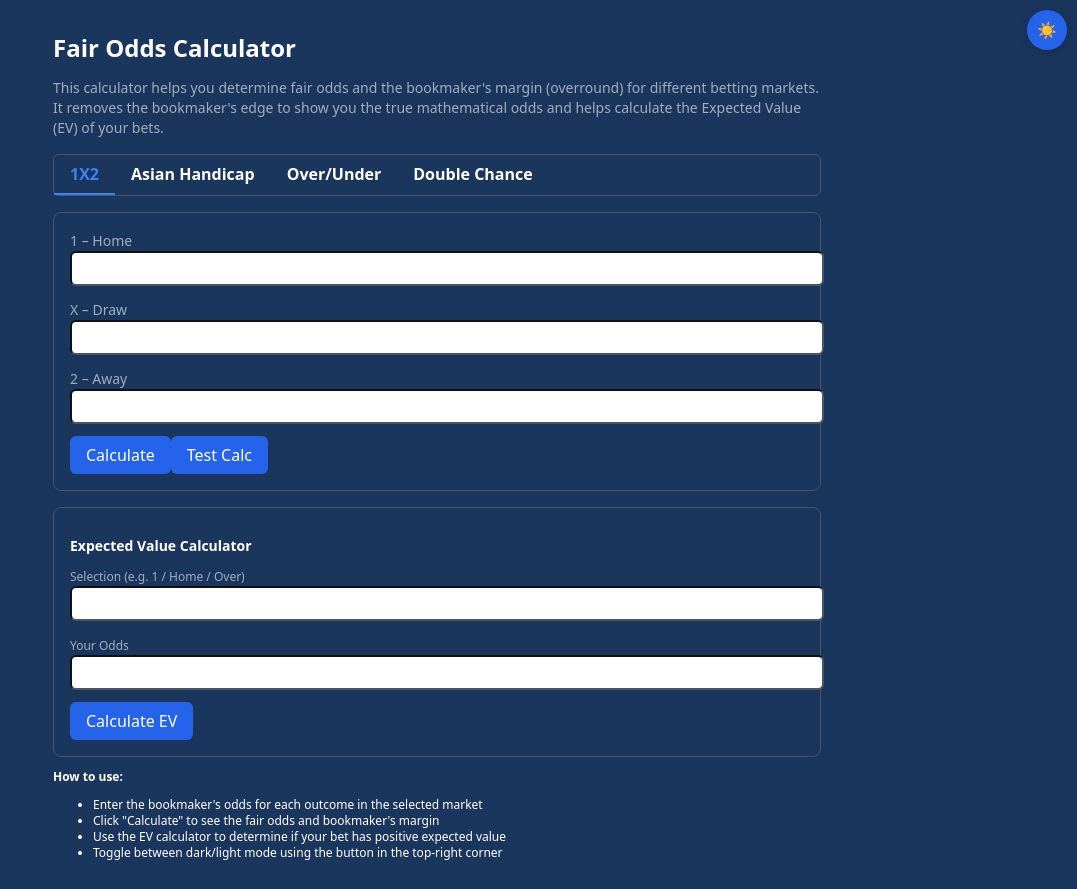
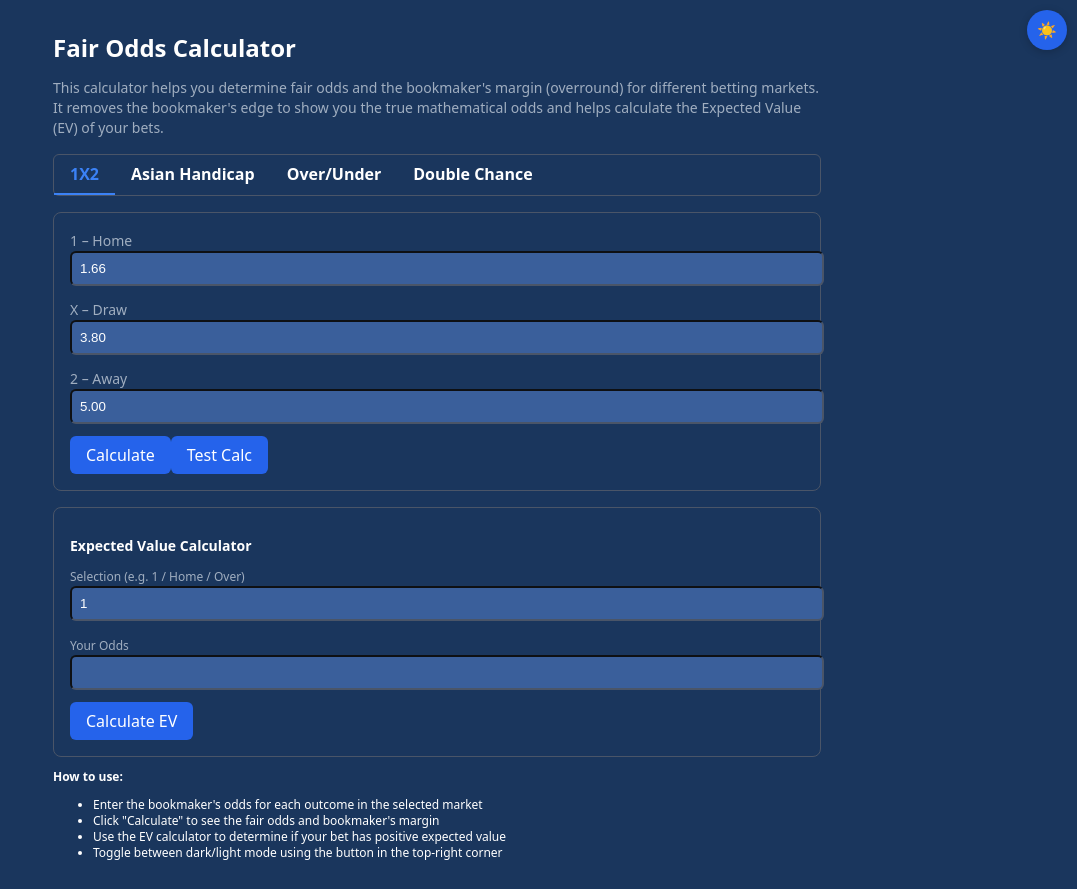
Before and after one commit to thille6/fairoddscalculator, a React (Vite) app: page / in a window 1280 px wide. Shown: the whole page, without its empty margins (203-1280 px from the left). Built offline with nearby package versions, Linux system fonts and the light colour scheme.

Commit message:
Fix input field visibility in dark mode by adding proper text and background color styling

```diff
--- a/src/components/ui/input.js
+++ b/src/components/ui/input.js
@@ -6,8 +6,11 @@ export const Input = ({ value, onChange, className, ...props }) => {
       type="text"
       value={value}
       onChange={onChange}
-      className={`w-full p-2 rounded-md text-inherit ${className || ''}`}
-      style={{ color: 'var(--input-text)' }}
+      className={`w-full p-2 rounded-md ${className || ''}`}
+      style={{
+        color: 'var(--input-text)',
+        backgroundColor: 'var(--input-bg)'
+      }}
       {...props}
     />
   );
--- a/src/index.css
+++ b/src/index.css
@@ -46,9 +46,10 @@ body {
   transition: background-color 0.3s, color 0.3s;
 }
 
-/* Add input text color styling */
+/* Add input styling */
 input {
   color: var(--input-text);
+  background-color: var(--input-bg);
 }
 
 /* Add button styling to override user agent styles */
```
